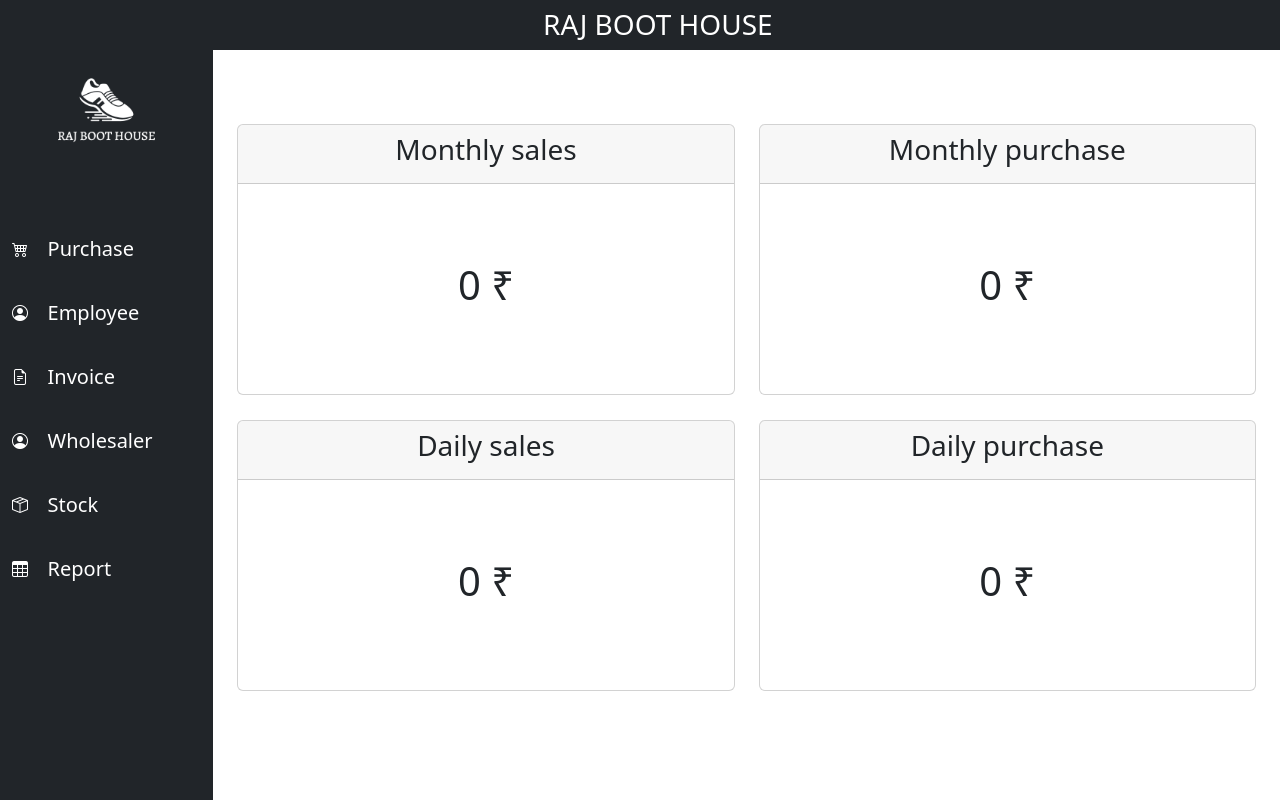
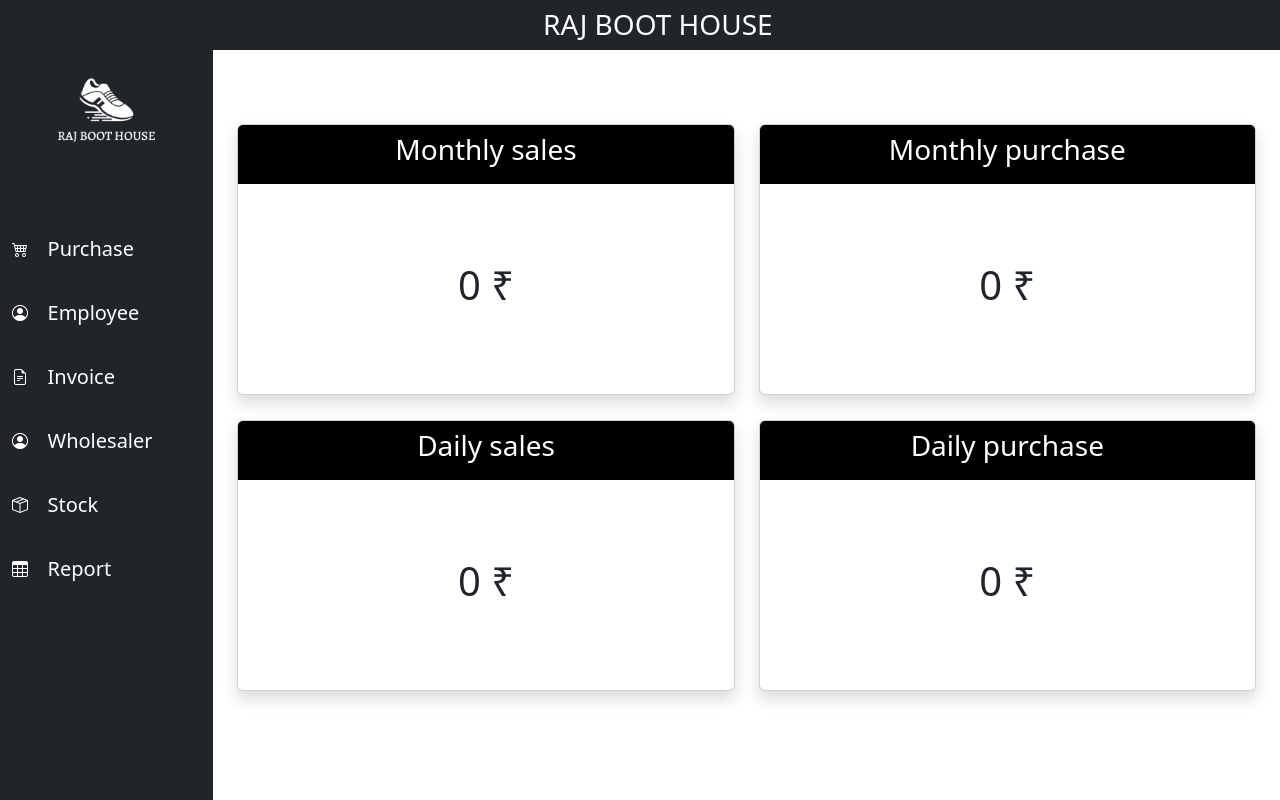
Before and after one commit to Mayan-007/erp-project, a React (Create React App) app in the folder frontend/app/: page / in a window 1280 px wide. Built offline with nearby package versions, Linux system fonts and the light colour scheme; no server answers.

Commit message:
Home page
color change

```diff
--- a/frontend/app/src/components/Home.js
+++ b/frontend/app/src/components/Home.js
@@ -38,16 +38,16 @@ const Home = () => {
             <div className='container' >
                 <div className='row'>
                     <div className='col-md-6'>
-                        <div className='card' style={{ marginTop: '5%', height: '271px' }}>
-                            <div className='card-header' >
+                        <div className='card shadow' style={{ marginTop: '5%', height: '271px' }}>
+                            <div className='card-header bg-black text-white'>
                                 <h3><center>Monthly sales</center></h3>
                             </div>
                             <div className='card-body d-flex align-items-center justify-content-center'>
                                 <h1><center>{monthlySales} ₹</center></h1>
                             </div>
                         </div>
-                        <div className='card' style={{ marginTop: '5%', height: '271px' }}>
-                            <div className='card-header' >
+                        <div className='card shadow' style={{ marginTop: '5%', height: '271px' }}>
+                            <div className='card-header bg-black text-white'>
                                 <h3><center>Daily sales</center></h3>
                             </div>
                             <div className='card-body d-flex align-items-center justify-content-center'>
@@ -56,16 +56,16 @@ const Home = () => {
                         </div>
                     </div>
                     <div className='col-md-6'>
-                        <div className='card' style={{ marginTop: '5%', height: '271px' }}>
-                            <div className='card-header' >
+                        <div className='card shadow' style={{ marginTop: '5%', height: '271px' }}>
+                            <div className='card-header bg-black text-white'>
                                 <h3><center>Monthly purchase</center></h3>
                             </div>
                             <div className='card-body d-flex align-items-center justify-content-center'>
                                 <h1><center>{monthlyPurchase} ₹</center></h1>
                             </div>
                         </div>
-                        <div className='card' style={{ marginTop: '5%', height: '271px' }}>
-                            <div className='card-header' >
+                        <div className='card shadow' style={{ marginTop: '5%', height: '271px' }}>
+                            <div className='card-header bg-black text-white'>
                                 <h3><center>Daily purchase</center></h3>
                             </div>
                             <div className='card-body d-flex align-items-center justify-content-center'>
```
